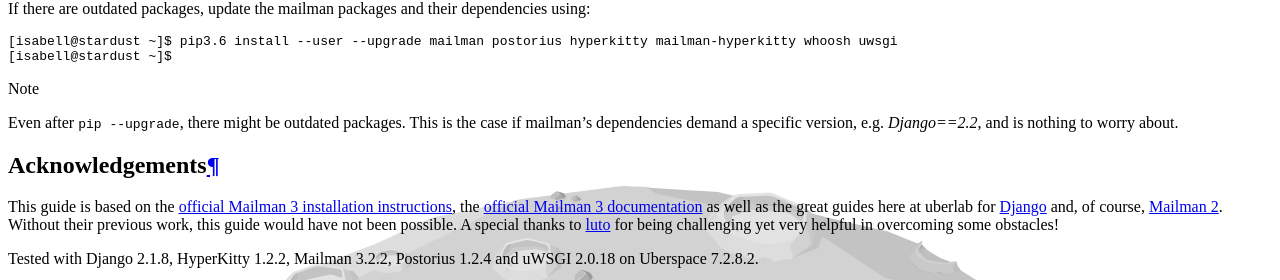
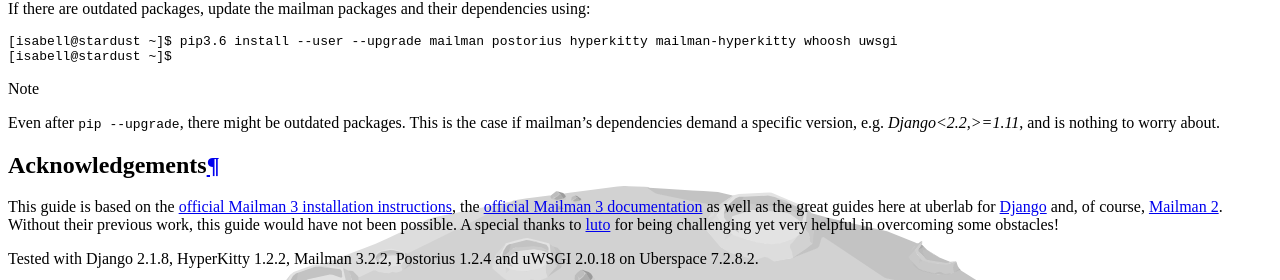
Before and after one commit to Uberspace/lab, a Sphinx documentation site: the page built from source/guide_mailman-3.rst, in a window 1280 px wide and 900 px high, scrolled down 7797 px, cut to the strip 388-668 px from the top of the window. Built offline with Sphinx 7.4.7 and the Read the Docs theme 2.0.0, drawn with Linux system fonts in a browser that asks for light colours.

Commit message:
[mailman3] Fix Django version in Update section

```diff
--- a/source/guide_mailman-3.rst
+++ b/source/guide_mailman-3.rst
@@ -377,7 +377,7 @@
  [isabell@stardust ~]$ pip3.6 install --user --upgrade mailman postorius hyperkitty mailman-hyperkitty whoosh uwsgi
  [isabell@stardust ~]$
 
-.. note:: Even after ``pip --upgrade``, there might be outdated packages. This is the case if mailman's dependencies demand a specific version, e.g. `Django==2.2`, and is nothing to worry about.
+.. note:: Even after ``pip --upgrade``, there might be outdated packages. This is the case if mailman's dependencies demand a specific version, e.g. `Django<2.2,>=1.11`, and is nothing to worry about.
 
 Acknowledgements
 ================
```
